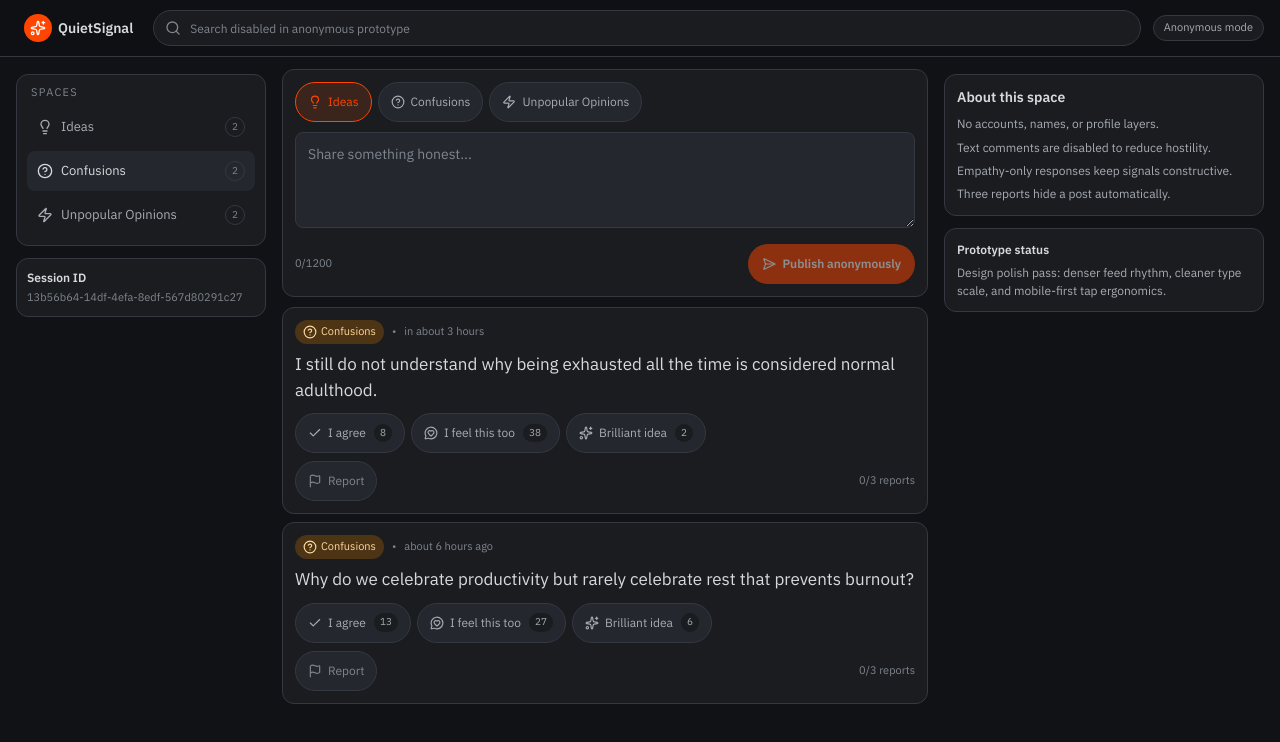
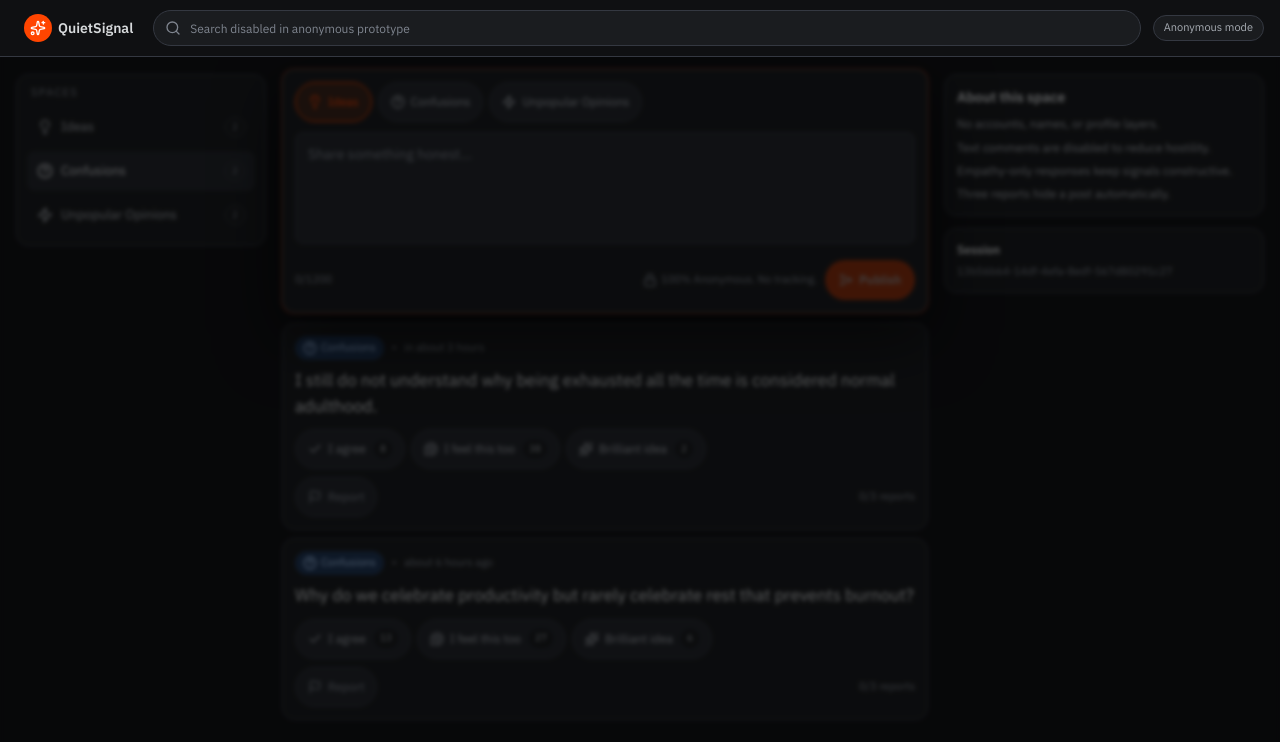
Before and after one commit to m2l33k/hidden-secret, a Next.js app: page /confusions in a window 1280 px wide. Both pictures are taken after a click on the button "Ideas". Shown: the top 742 px of the page. Built offline with nearby package versions, Linux system fonts and the light colour scheme.

Commit message:
upload and fix the design

```diff
--- a/src/app/[category]/page.tsx
+++ b/src/app/[category]/page.tsx
@@ -19,5 +19,7 @@ export default async function CategoryPage({ params }: PageParams) {
     notFound();
   }
 
+  await new Promise((resolve) => setTimeout(resolve, 500));
+
   return <AnonymousSpace initialCategory={category as CategorySlug} />;
 }
--- a/src/app/globals.css
+++ b/src/app/globals.css
@@ -61,6 +61,14 @@ h4 {
   animation: feed-enter 320ms cubic-bezier(0.2, 0.8, 0.2, 1) both;
 }
 
+.reaction-pop {
+  animation: reaction-pop 240ms cubic-bezier(0.2, 0.85, 0.35, 1.2);
+}
+
+.toast-enter {
+  animation: toast-enter 260ms cubic-bezier(0.16, 0.88, 0.24, 1) both;
+}
+
 .hide-scrollbar {
   scrollbar-width: none;
 }
@@ -79,3 +87,26 @@ h4 {
     transform: translateY(0);
   }
 }
+
+@keyframes reaction-pop {
+  0% {
+    transform: scale(1);
+  }
+  45% {
+    transform: scale(1.07);
+  }
+  100% {
+    transform: scale(1);
+  }
+}
+
+@keyframes toast-enter {
+  from {
+    opacity: 0;
+    transform: translateY(12px);
+  }
+  to {
+    opacity: 1;
+    transform: translateY(0);
+  }
+}
--- a/src/components/prototype/anonymous-space.tsx
+++ b/src/components/prototype/anonymous-space.tsx
@@ -6,14 +6,16 @@ import {
   Check,
   Flag,
   HelpCircle,
+  Inbox,
   Lightbulb,
+  Lock,
   MessageCircleHeart,
   Search,
   SendHorizontal,
   Sparkles,
   Zap,
 } from "lucide-react";
-import { FormEvent, useEffect, useState } from "react";
+import { FocusEvent, FormEvent, useEffect, useRef, useState } from "react";
 import {
   CATEGORIES,
   CategorySlug,
@@ -25,6 +27,11 @@ import {
 
 type Props = {
   initialCategory: CategorySlug;
+};
+
+type Toast = {
+  id: number;
+  message: string;
 };
 
 const SESSION_KEY = "anonymous-space.session-id";
@@ -44,11 +51,19 @@ const reactionIcon: Record<ReactionType, typeof Check> = {
 };
 
 const categoryClass: Record<CategorySlug, string> = {
-  ideas: "bg-[var(--color-chip-blue)] text-[var(--color-chip-blue-text)]",
-  confusions:
-    "bg-[var(--color-chip-amber)] text-[var(--color-chip-amber-text)]",
+  ideas: "bg-[var(--color-chip-amber)] text-[var(--color-chip-amber-text)]",
+  confusions: "bg-[var(--color-chip-blue)] text-[var(--color-chip-blue-text)]",
   "unpopular-opinions":
     "bg-[var(--color-chip-magenta)] text-[var(--color-chip-magenta-text)]",
+};
+
+const cardHoverClass: Record<CategorySlug, string> = {
+  ideas:
+    "hover:border-[color:color-mix(in_srgb,var(--color-chip-amber-text)_32%,var(--color-line-soft))]",
+  confusions:
+    "hover:border-[color:color-mix(in_srgb,var(--color-chip-blue-text)_30%,var(--color-line-soft))]",
+  "unpopular-opinions":
+    "hover:border-[color:color-mix(in_srgb,var(--color-chip-magenta-text)_34%,var(--color-line-soft))]",
 };
 
 function createSessionId() {
@@ -77,10 +92,17 @@ export default function AnonymousSpace({ initialCategory }: Props) {
   const [composerCategory, setComposerCategory] =
     useState<CategorySlug>(initialCategory);
   const [sessionId, setSessionId] = useState("");
+  const [isComposing, setIsComposing] = useState(false);
   const [reactionsByPost, setReactionsByPost] = useState<
     Record<string, ReactionType>
   >({});
   const [reportsByPost, setReportsByPost] = useState<Record<string, true>>({});
+  const [expandedPosts, setExpandedPosts] = useState<Record<string, true>>({});
+  const [reactionPopKey, setReactionPopKey] = useState<string | null>(null);
+  const [toasts, setToasts] = useState<Toast[]>([]);
+  const textareaRef = useRef<HTMLTextAreaElement>(null);
+  const toastCounterRef = useRef(0);
+  const postCounterRef = useRef(0);
 
   useEffect(() => {
     setComposerCategory(initialCategory);
@@ -113,6 +135,32 @@ export default function AnonymousSpace({ initialCategory }: Props) {
   useEffect(() => {
     localStorage.setItem(REPORTS_KEY, JSON.stringify(reportsByPost));
   }, [reportsByPost]);
+
+  useEffect(() => {
+    const el = textareaRef.current;
+    if (!el) {
+      return;
+    }
+
+    el.style.height = "0px";
+    const nextHeight = Math.min(Math.max(el.scrollHeight, 112), 380);
+    el.style.height = `${nextHeight}px`;
+  }, [draft]);
+
+  const triggerHaptic = (duration = 14) => {
+    if (typeof navigator !== "undefined" && "vibrate" in navigator) {
+      navigator.vibrate(duration);
+    }
+  };
+
+  const pushToast = (message: string) => {
+    toastCounterRef.current += 1;
+    const id = toastCounterRef.current;
+    setToasts((prev) => [...prev, { id, message }]);
+    window.setTimeout(() => {
+      setToasts((prev) => prev.filter((toast) => toast.id !== id));
+    }, 2400);
+  };
 
   const getReportCount = (post: PrototypePost) =>
     post.baseReports + (reportsByPost[post.id] ? 1 : 0);
@@ -153,8 +201,9 @@ export default function AnonymousSpace({ initialCategory }: Props) {
       return;
     }
 
+    postCounterRef.current += 1;
     const newPost: PrototypePost = {
-      id: `local-${Date.now()}`,
+      id: `local-${postCounterRef.current}`,
       category: composerCategory,
       content: trimmedDraft,
       createdAt: new Date().toISOString(),
@@ -168,6 +217,9 @@ export default function AnonymousSpace({ initialCategory }: Props) {
 
     setPosts((previous) => [newPost, ...previous]);
     setDraft("");
+    setIsComposing(false);
+    triggerHaptic(18);
+    pushToast("Published anonymously. Post sent into the void.");
   };
 
   const reactToPost = (postId: string, reaction: ReactionType) => {
@@ -176,6 +228,10 @@ export default function AnonymousSpace({ initialCategory }: Props) {
     }
 
     setReactionsByPost((previous) => ({ ...previous, [postId]: reaction }));
+    setReactionPopKey(`${postId}-${reaction}`);
+    window.setTimeout(() => setReactionPopKey(null), 250);
+    triggerHaptic(12);
+    pushToast("Vote recorded.");
   };
 
   const reportPost = (postId: string) => {
@@ -184,11 +240,36 @@ export default function AnonymousSpace({ initialCategory }: Props) {
     }
 
     setReportsByPost((previous) => ({ ...previous, [postId]: true }));
+    triggerHaptic(8);
+    pushToast("Report submitted.");
+  };
+
+  const handleComposerBlurCapture = (event: FocusEvent<HTMLFormElement>) => {
+    const nextTarget = event.relatedTarget as Node | null;
+    if (!nextTarget || !event.currentTarget.contains(nextTarget)) {
+      setIsComposing(false);
+    }
+  };
+
+  const toggleReadMore = (postId: string) => {
+    setExpandedPosts((previous) => {
+      if (previous[postId]) {
+        const copy = { ...previous };
+        delete copy[postId];
+        return copy;
+      }
+
+      return { ...previous, [postId]: true };
+    });
   };
 
   return (
     <div className="min-h-screen bg-[var(--color-bg-0)] text-[var(--color-text-primary)]">
-      <header className="sticky top-0 z-40 border-b border-[var(--color-line-soft)] bg-[var(--color-bg-top)]/95 backdrop-blur-sm">
+      {isComposing && (
+        <div className="pointer-events-none fixed inset-0 z-40 bg-black/55 backdrop-blur-[2px] transition-opacity" />
+      )}
+
+      <header className="sticky top-0 z-50 border-b border-[var(--color-line-soft)] bg-[var(--color-bg-top)]/95 backdrop-blur-sm">
         <div className="mx-auto flex h-12 w-full max-w-[1400px] items-center gap-2 px-2.5 md:h-14 md:gap-3 md:px-4">
           <Link
             href="/ideas"
@@ -217,7 +298,7 @@ export default function AnonymousSpace({ initialCategory }: Props) {
         </div>
       </header>
 
-      <div className="sticky top-12 z-30 border-b border-[var(--color-line-soft)] bg-[var(--color-bg-top)]/96 px-2 py-1.5 backdrop-blur-sm lg:hidden">
+      <div className="sticky top-12 z-40 border-b border-[var(--color-line-soft)] bg-[var(--color-bg-top)]/96 px-2 py-1.5 backdrop-blur-sm lg:hidden">
         <nav
           className="hide-scrollbar flex gap-1.5 overflow-x-auto"
           aria-label="Mobile categories"
@@ -247,7 +328,7 @@ export default function AnonymousSpace({ initialCategory }: Props) {
         </nav>
       </div>
 
-      <main className="mx-auto grid w-full max-w-[1400px] grid-cols-1 gap-3 px-2 py-3 md:gap-4 md:px-4 lg:grid-cols-[250px_minmax(0,1fr)] xl:grid-cols-[250px_minmax(0,1fr)_320px]">
+      <main className="relative z-10 mx-auto grid w-full max-w-[1400px] grid-cols-1 gap-3 px-2 py-3 md:gap-4 md:px-4 lg:grid-cols-[250px_minmax(0,1fr)] xl:grid-cols-[250px_minmax(0,1fr)_320px]">
         <aside className="hidden lg:block">
           <div className="sticky top-[74px] space-y-3">
             <section className="rounded-xl border border-[var(--color-line-soft)] bg-[var(--color-bg-surface)] p-2.5">
@@ -279,22 +360,19 @@ export default function AnonymousSpace({ initialCategory }: Props) {
                 })}
               </nav>
             </section>
-
-            <section className="rounded-xl border border-[var(--color-line-soft)] bg-[var(--color-bg-surface)] p-2.5 text-[12px] text-[var(--color-text-soft)]">
-              <p className="mb-1 font-semibold text-[var(--color-text-primary)]">
-                Session ID
-              </p>
-              <p className="break-all text-[11px] text-[var(--color-text-muted)]">
-                {sessionId || "loading..."}
-              </p>
-            </section>
           </div>
         </aside>
 
         <section className="space-y-2.5">
           <form
             onSubmit={handlePublish}
-            className="rounded-xl border border-[var(--color-line-soft)] bg-[var(--color-bg-surface)] p-2.5 md:p-3"
+            onFocusCapture={() => setIsComposing(true)}
+            onBlurCapture={handleComposerBlurCapture}
+            className={`relative z-50 rounded-xl border border-[var(--color-line-soft)] bg-[var(--color-bg-surface)] p-2.5 transition-all md:p-3 ${
+              isComposing
+                ? "shadow-[0_0_0_1px_rgba(255,69,0,0.35),0_24px_64px_rgba(0,0,0,0.55)]"
+                : ""
+            }`}
           >
             <div className="hide-scrollbar -mx-1 flex gap-1.5 overflow-x-auto px-1 pb-0.5">
               {CATEGORIES.map((category) => {
@@ -323,26 +401,33 @@ export default function AnonymousSpace({ initialCategory }: Props) {
               Anonymous post text
             </label>
             <textarea
+              ref={textareaRef}
               id="post-text"
               value={draft}
               onChange={(event) => setDraft(event.target.value)}
               maxLength={1200}
               placeholder="Share something honest..."
-              className="mt-2 min-h-24 w-full resize-y rounded-lg border border-[var(--color-line-soft)] bg-[var(--color-bg-elevated)] px-3 py-2.5 text-[14px] leading-relaxed text-[var(--color-text-primary)] outline-none transition placeholder:text-[var(--color-text-muted)] focus:border-[var(--color-line-strong)]"
+              className="mt-2 min-h-24 w-full max-h-[380px] resize-none overflow-y-auto rounded-lg border border-[var(--color-line-soft)] bg-[var(--color-bg-elevated)] px-3 py-2.5 text-[14px] leading-relaxed text-[var(--color-text-primary)] outline-none transition placeholder:text-[var(--color-text-muted)] focus:border-[var(--color-line-strong)]"
             />
 
-            <div className="mt-2.5 flex items-center justify-between gap-2">
+            <div className="mt-2.5 flex flex-wrap items-center justify-between gap-2">
               <p className="text-[11px] text-[var(--color-text-muted)]">
                 {draft.trim().length}/1200
               </p>
+              <div className="flex items-center gap-2">
+                <span className="inline-flex items-center gap-1 text-[11px] text-[var(--color-text-muted)]">
+                  <Lock className="h-3.5 w-3.5" />
+                  100% Anonymous. No tracking.
+                </span>
                 <button
                   type="submit"
                   disabled={!draft.trim()}
-                className="inline-flex h-10 items-center gap-1.5 rounded-full bg-[var(--color-brand)] px-3.5 text-[12px] font-semibold text-[var(--color-brand-text)] transition hover:brightness-110 disabled:cursor-not-allowed disabled:opacity-50"
+                  className="inline-flex h-10 items-center gap-1.5 rounded-full bg-[var(--color-brand)] px-3.5 text-[12px] font-semibold text-[var(--color-brand-text)] transition hover:brightness-110 active:scale-95 disabled:cursor-not-allowed disabled:opacity-50"
                 >
                   <SendHorizontal className="h-3.5 w-3.5" />
-                Publish anonymously
+                  Publish
                 </button>
+              </div>
             </div>
           </form>
 
@@ -353,17 +438,30 @@ export default function AnonymousSpace({ initialCategory }: Props) {
             </div>
           )}
 
+          {visiblePosts.length === 0 ? (
+            <div className="rounded-xl border border-[var(--color-line-soft)] bg-[var(--color-bg-surface)] px-4 py-8 text-center">
+              <Inbox className="mx-auto h-8 w-8 text-[var(--color-text-muted)]" />
+              <p className="mt-3 text-[14px] font-medium text-[var(--color-text-primary)]">
+                It&apos;s quiet in here.
+              </p>
+              <p className="mt-1 text-[12px] text-[var(--color-text-muted)]">
+                Be the first to break the silence.
+              </p>
+            </div>
+          ) : (
             <div className="space-y-2">
               {visiblePosts.map((post, index) => {
                 const alreadyReacted = reactionsByPost[post.id];
                 const reportCount = getReportCount(post);
                 const hasReported = Boolean(reportsByPost[post.id]);
                 const CategoryIcon = categoryIcon[post.category];
+                const isExpanded = Boolean(expandedPosts[post.id]);
+                const isLongPost = post.content.length > 300;
 
                 return (
                   <article
                     key={post.id}
-                  className="feed-enter rounded-xl border border-[var(--color-line-soft)] bg-[var(--color-bg-surface)] p-2.5 md:p-3"
+                    className={`feed-enter rounded-xl border border-[var(--color-line-soft)] bg-[var(--color-bg-surface)] p-2.5 transition-colors md:p-3 ${cardHoverClass[post.category]}`}
                     style={{ animationDelay: `${index * 30}ms` }}
                   >
                     <header className="mb-2 flex flex-wrap items-center gap-2 text-[11px] text-[var(--color-text-muted)]">
@@ -384,14 +482,34 @@ export default function AnonymousSpace({ initialCategory }: Props) {
                       </time>
                     </header>
 
+                    <div
+                      className={`relative overflow-hidden transition-[max-height] duration-300 ${
+                        isLongPost && !isExpanded ? "max-h-36" : "max-h-[1200px]"
+                      }`}
+                    >
                       <p className="whitespace-pre-wrap text-[16px] leading-[1.5] text-[var(--color-text-primary)] md:text-[17px]">
                         {post.content}
                       </p>
+                      {isLongPost && !isExpanded && (
+                        <div className="pointer-events-none absolute inset-x-0 bottom-0 h-12 bg-gradient-to-t from-[var(--color-bg-surface)] to-transparent" />
+                      )}
+                    </div>
+
+                    {isLongPost && (
+                      <button
+                        type="button"
+                        onClick={() => toggleReadMore(post.id)}
+                        className="mt-1 text-[12px] text-[var(--color-text-muted)] transition hover:text-[var(--color-text-primary)]"
+                      >
+                        {isExpanded ? "Show less" : "Read more..."}
+                      </button>
+                    )}
 
                     <div className="mt-2.5 grid gap-1.5 sm:flex sm:flex-wrap sm:items-center">
                       {REACTION_TYPES.map((reaction) => {
                         const Icon = reactionIcon[reaction.key];
                         const chosen = alreadyReacted === reaction.key;
+                        const popKey = `${post.id}-${reaction.key}`;
 
                         return (
                           <button
@@ -399,11 +517,11 @@ export default function AnonymousSpace({ initialCategory }: Props) {
                             type="button"
                             onClick={() => reactToPost(post.id, reaction.key)}
                             disabled={Boolean(alreadyReacted)}
-                          className={`inline-flex h-10 w-full items-center justify-between gap-2 rounded-full border px-3 text-[12px] transition sm:w-auto sm:justify-start ${
+                            className={`inline-flex h-10 w-full items-center justify-between gap-2 rounded-full border px-3 text-[12px] transition sm:w-auto sm:justify-start active:scale-95 ${
                               chosen
-                              ? "border-[var(--color-brand)] bg-[var(--color-brand-soft)] text-[var(--color-brand)]"
+                                ? "border-[var(--color-brand)] bg-[var(--color-brand-soft)] text-[var(--color-brand)] shadow-[0_0_0_1px_rgba(255,69,0,0.3),0_0_20px_rgba(255,69,0,0.22)]"
                                 : "border-[var(--color-line-soft)] bg-[var(--color-bg-elevated)] text-[var(--color-text-soft)] hover:border-[var(--color-line-strong)] hover:text-[var(--color-text-primary)] disabled:cursor-not-allowed"
-                          }`}
+                            } ${reactionPopKey === popKey ? "reaction-pop" : ""}`}
                           >
                             <span className="inline-flex items-center gap-1.5">
                               <Icon className="h-3.5 w-3.5" />
@@ -422,7 +540,7 @@ export default function AnonymousSpace({ initialCategory }: Props) {
                         type="button"
                         onClick={() => reportPost(post.id)}
                         disabled={hasReported || reportCount >= 3}
-                      className="inline-flex h-10 items-center gap-1.5 rounded-full border border-[var(--color-line-soft)] bg-[var(--color-bg-elevated)] px-3 text-[12px] text-[var(--color-text-muted)] transition hover:border-[var(--color-line-strong)] hover:text-[var(--color-text-soft)] disabled:cursor-not-allowed disabled:opacity-60"
+                        className="inline-flex h-10 items-center gap-1.5 rounded-full border border-[var(--color-line-soft)] bg-[var(--color-bg-elevated)] px-3 text-[12px] text-[var(--color-text-muted)] transition hover:border-[var(--color-line-strong)] hover:text-[var(--color-text-soft)] active:scale-95 disabled:cursor-not-allowed disabled:opacity-60"
                       >
                         <Flag className="h-3.5 w-3.5" />
                         {hasReported ? "Reported" : "Report"}
@@ -435,6 +553,7 @@ export default function AnonymousSpace({ initialCategory }: Props) {
                 );
               })}
             </div>
+          )}
         </section>
 
         <aside className="hidden xl:block">
@@ -451,16 +570,26 @@ export default function AnonymousSpace({ initialCategory }: Props) {
 
             <section className="rounded-xl border border-[var(--color-line-soft)] bg-[var(--color-bg-surface)] p-3 text-[12px] text-[var(--color-text-soft)]">
               <p className="font-semibold text-[var(--color-text-primary)]">
-                Prototype status
+                Session
               </p>
-              <p className="mt-1.5">
-                Design polish pass: denser feed rhythm, cleaner type scale, and
-                mobile-first tap ergonomics.
+              <p className="mt-1.5 break-all text-[11px] text-[var(--color-text-muted)]">
+                {sessionId || "loading..."}
               </p>
             </section>
           </div>
         </aside>
       </main>
+
+      <div className="pointer-events-none fixed inset-x-0 bottom-3 z-[60] mx-auto flex w-full max-w-md flex-col items-center gap-2 px-3">
+        {toasts.map((toast) => (
+          <div
+            key={toast.id}
+            className="toast-enter w-full rounded-lg border border-[var(--color-line-strong)] bg-[var(--color-bg-surface)]/95 px-3 py-2 text-center text-[12px] text-[var(--color-text-primary)] shadow-[0_18px_40px_rgba(0,0,0,0.45)] backdrop-blur-sm"
+          >
+            {toast.message}
+          </div>
+        ))}
+      </div>
     </div>
   );
 }
```
Also changed, not shown: src/app/[category]/loading.tsx (added, +26 -0 lines). Lines whose indentation alone changed are shown as unchanged.
